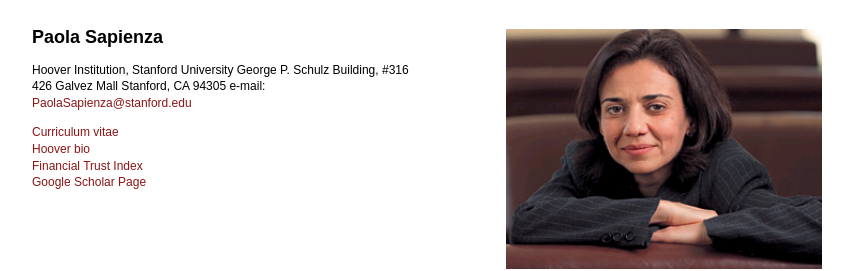
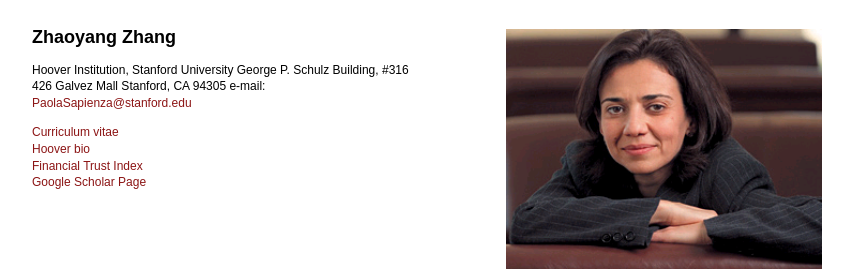
Before and after one commit to zhaoyang-z/zhaoyangzhang.github.io, a Jekyll site: the page built from index.md, in a window 1280 px wide and 900 px high. Shown: the top 271 px of the window, without its empty margins (213-1066 px from the left). Built offline with Jekyll 4.4.1, drawn with Linux system fonts in a browser that asks for light colours.

Commit message:
Update name from Paola Sapienza to Zhaoyang Zhang

```diff
--- a/index.md
+++ b/index.md
@@ -7,7 +7,7 @@ title: Home
 <div class="profile-info">
 {% capture profile_content %}
 
-# Paola Sapienza
+# Zhaoyang Zhang
 
 Hoover Institution, Stanford University
 George P. Schulz Building, #316
```
